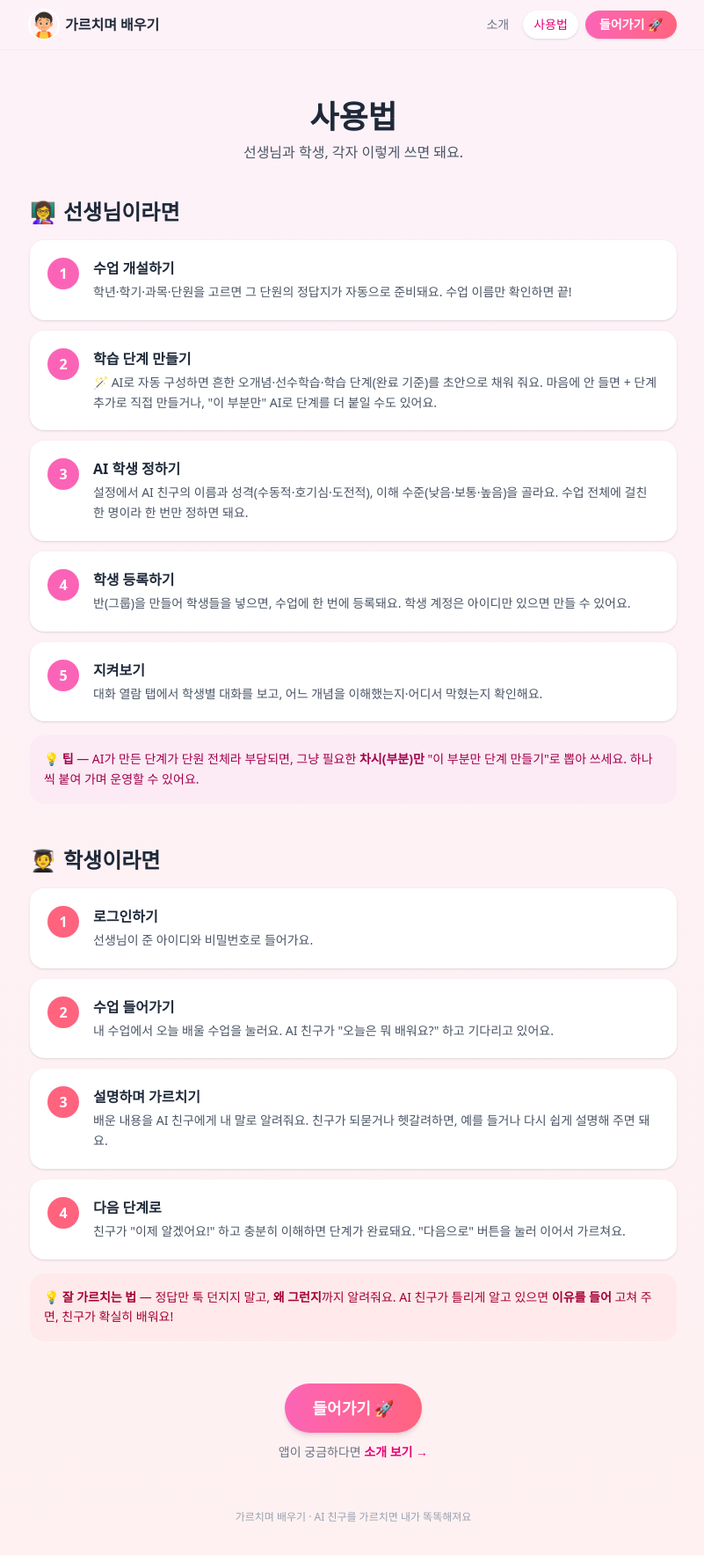
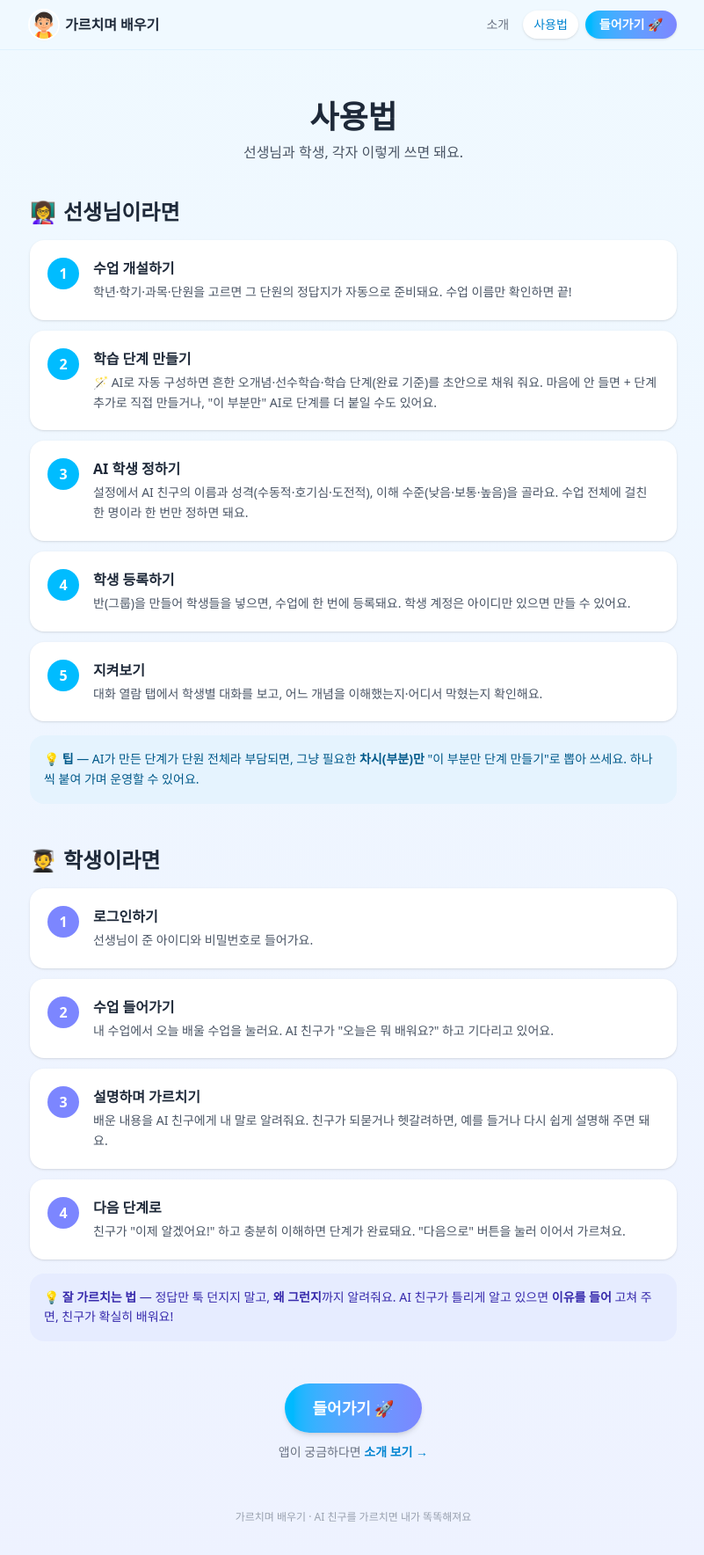
Before and after one commit to woghks0524/learnbyteach, a Next.js app: page /guide in a window 1280 px wide. Shown: the top 1768 px of the page at 88% size, without its empty margins (238-1039 px from the left). Built offline with nearby package versions, Linux system fonts and the light colour scheme.

Commit message:
Revert "입구 화면(로그인·소개·사용법·네비·로딩) 핑크 테마로 변경"
This reverts commit 3e58d725b5cf49aad836d7c719afa01ade0507e1.

```diff
--- a/src/app/about/page.tsx
+++ b/src/app/about/page.tsx
@@ -15,7 +15,7 @@ const traits = [
 
 export default function AboutPage() {
   return (
-    <div className="min-h-screen bg-gradient-to-b from-pink-50 to-rose-50 text-gray-800">
+    <div className="min-h-screen bg-gradient-to-b from-sky-50 to-indigo-50 text-gray-800">
       <PublicNav active="about" />
 
       <main className="max-w-3xl mx-auto px-4 py-10 sm:py-14">
@@ -28,7 +28,7 @@ export default function AboutPage() {
           </div>
           <h1 className="text-3xl sm:text-4xl font-extrabold mb-3">가르치며 배우기</h1>
           <p className="text-lg text-gray-600 leading-relaxed">
-            잘 모르는 <b className="text-pink-600">AI 친구</b>를 가르쳐 보세요.<br />
+            잘 모르는 <b className="text-sky-600">AI 친구</b>를 가르쳐 보세요.<br />
             남에게 설명하다 보면, 내가 진짜로 아는지 저절로 드러나요. ✨
           </p>
         </section>
@@ -77,12 +77,12 @@ export default function AboutPage() {
         <section className="mt-10 text-center">
           <Link
             href="/login"
-            className="inline-block px-8 py-3.5 text-lg bg-gradient-to-r from-pink-400 to-rose-400 text-white rounded-full hover:from-pink-500 hover:to-rose-500 transition font-bold shadow-md active:scale-[0.98]"
+            className="inline-block px-8 py-3.5 text-lg bg-gradient-to-r from-sky-400 to-indigo-400 text-white rounded-full hover:from-sky-500 hover:to-indigo-500 transition font-bold shadow-md active:scale-[0.98]"
           >
             지금 시작하기 🚀
           </Link>
           <p className="mt-3 text-sm text-gray-500">
-            처음이라면 <Link href="/guide" className="text-pink-600 font-bold hover:underline">사용법 먼저 보기 →</Link>
+            처음이라면 <Link href="/guide" className="text-sky-600 font-bold hover:underline">사용법 먼저 보기 →</Link>
           </p>
         </section>
 
--- a/src/app/guide/page.tsx
+++ b/src/app/guide/page.tsx
@@ -35,7 +35,7 @@ function StepCard({ n, title, body, color }: { n: number; title: string; body: s
 
 export default function GuidePage() {
   return (
-    <div className="min-h-screen bg-gradient-to-b from-pink-50 to-rose-50 text-gray-800">
+    <div className="min-h-screen bg-gradient-to-b from-sky-50 to-indigo-50 text-gray-800">
       <PublicNav active="guide" />
 
       <main className="max-w-3xl mx-auto px-4 py-10 sm:py-14">
@@ -52,10 +52,10 @@ export default function GuidePage() {
           </div>
           <div className="space-y-3">
             {teacherSteps.map((s) => (
-              <StepCard key={s.n} {...s} color="bg-pink-400" />
+              <StepCard key={s.n} {...s} color="bg-sky-400" />
             ))}
           </div>
-          <div className="mt-4 bg-pink-100/60 rounded-2xl p-4 text-sm text-pink-800 leading-relaxed">
+          <div className="mt-4 bg-sky-100/60 rounded-2xl p-4 text-sm text-sky-800 leading-relaxed">
             💡 <b>팁</b> — AI가 만든 단계가 단원 전체라 부담되면, 그냥 필요한 <b>차시(부분)만</b> "이 부분만 단계 만들기"로 뽑아 쓰세요. 하나씩 붙여 가며 운영할 수 있어요.
           </div>
         </section>
@@ -68,10 +68,10 @@ export default function GuidePage() {
           </div>
           <div className="space-y-3">
             {studentSteps.map((s) => (
-              <StepCard key={s.n} {...s} color="bg-rose-400" />
+              <StepCard key={s.n} {...s} color="bg-indigo-400" />
             ))}
           </div>
-          <div className="mt-4 bg-rose-100/60 rounded-2xl p-4 text-sm text-rose-800 leading-relaxed">
+          <div className="mt-4 bg-indigo-100/60 rounded-2xl p-4 text-sm text-indigo-800 leading-relaxed">
             💡 <b>잘 가르치는 법</b> — 정답만 툭 던지지 말고, <b>왜 그런지</b>까지 알려줘요. AI 친구가 틀리게 알고 있으면 <b>이유를 들어</b> 고쳐 주면, 친구가 확실히 배워요!
           </div>
         </section>
@@ -80,12 +80,12 @@ export default function GuidePage() {
         <section className="text-center">
           <Link
             href="/login"
-            className="inline-block px-8 py-3.5 text-lg bg-gradient-to-r from-pink-400 to-rose-400 text-white rounded-full hover:from-pink-500 hover:to-rose-500 transition font-bold shadow-md active:scale-[0.98]"
+            className="inline-block px-8 py-3.5 text-lg bg-gradient-to-r from-sky-400 to-indigo-400 text-white rounded-full hover:from-sky-500 hover:to-indigo-500 transition font-bold shadow-md active:scale-[0.98]"
           >
             들어가기 🚀
           </Link>
           <p className="mt-3 text-sm text-gray-500">
-            앱이 궁금하다면 <Link href="/about" className="text-pink-600 font-bold hover:underline">소개 보기 →</Link>
+            앱이 궁금하다면 <Link href="/about" className="text-sky-600 font-bold hover:underline">소개 보기 →</Link>
           </p>
         </section>
 
--- a/src/app/login/page.tsx
+++ b/src/app/login/page.tsx
@@ -31,7 +31,7 @@ export default function LoginPage() {
   };
 
   return (
-    <div className="min-h-screen flex items-center justify-center p-4 bg-gradient-to-b from-pink-100 via-pink-50 to-rose-100">
+    <div className="min-h-screen flex items-center justify-center p-4 bg-gradient-to-b from-sky-100 via-sky-50 to-indigo-100">
       <div className="w-full max-w-sm">
         {/* AI 친구들 인사 */}
         <div className="flex justify-center items-end -space-x-4 mb-4">
@@ -48,7 +48,7 @@ export default function LoginPage() {
           )}
           <div>
             <label className="block text-base font-medium text-gray-700 mb-1">아이디</label>
-            <div className="flex items-center border-2 border-pink-200 rounded-2xl focus-within:border-pink-400 focus-within:ring-2 focus-within:ring-pink-100">
+            <div className="flex items-center border-2 border-sky-200 rounded-2xl focus-within:border-sky-400 focus-within:ring-2 focus-within:ring-sky-100">
               <input
                 type="text"
                 value={username}
@@ -66,19 +66,19 @@ export default function LoginPage() {
               type="password"
               value={password}
               onChange={(e) => setPassword(e.target.value)}
-              className="w-full px-4 py-3 text-base border-2 border-pink-200 rounded-2xl focus:outline-none focus:border-pink-400 focus:ring-2 focus:ring-pink-100"
+              className="w-full px-4 py-3 text-base border-2 border-sky-200 rounded-2xl focus:outline-none focus:border-sky-400 focus:ring-2 focus:ring-sky-100"
               required
             />
           </div>
           <button
             type="submit"
-            className="w-full py-3.5 text-lg bg-gradient-to-r from-pink-400 to-rose-400 text-white rounded-full hover:from-pink-500 hover:to-rose-500 transition font-bold shadow-md active:scale-[0.98]"
+            className="w-full py-3.5 text-lg bg-gradient-to-r from-sky-400 to-indigo-400 text-white rounded-full hover:from-sky-500 hover:to-indigo-500 transition font-bold shadow-md active:scale-[0.98]"
           >
             들어가기 🚀
           </button>
           <p className="text-center text-base text-gray-500">
             계정이 없으신가요?{" "}
-            <Link href="/register" className="text-pink-600 font-bold hover:underline">
+            <Link href="/register" className="text-sky-600 font-bold hover:underline">
               회원가입
             </Link>
           </p>
@@ -86,10 +86,10 @@ export default function LoginPage() {
 
         {/* 소개·사용법 바로가기 */}
         <div className="mt-5 flex items-center justify-center gap-2 text-sm">
-          <Link href="/about" className="px-4 py-2 rounded-full bg-white/70 text-gray-600 font-medium hover:text-pink-600 hover:bg-white transition shadow-sm">
+          <Link href="/about" className="px-4 py-2 rounded-full bg-white/70 text-gray-600 font-medium hover:text-sky-600 hover:bg-white transition shadow-sm">
             📖 서비스 소개
           </Link>
-          <Link href="/guide" className="px-4 py-2 rounded-full bg-white/70 text-gray-600 font-medium hover:text-pink-600 hover:bg-white transition shadow-sm">
+          <Link href="/guide" className="px-4 py-2 rounded-full bg-white/70 text-gray-600 font-medium hover:text-sky-600 hover:bg-white transition shadow-sm">
             💡 사용법
           </Link>
         </div>
--- a/src/app/page.tsx
+++ b/src/app/page.tsx
@@ -20,8 +20,8 @@ export default function Home() {
   }, [status, session, router]);
 
   return (
-    <div className="min-h-screen flex items-center justify-center bg-pink-50">
-      <div className="animate-spin rounded-full h-10 w-10 border-b-4 border-pink-500" />
+    <div className="min-h-screen flex items-center justify-center bg-sky-50">
+      <div className="animate-spin rounded-full h-10 w-10 border-b-4 border-sky-500" />
     </div>
   );
 }
--- a/src/components/PublicNav.tsx
+++ b/src/components/PublicNav.tsx
@@ -6,7 +6,7 @@ export default function PublicNav({ active }: { active?: "about" | "guide" }) {
     <Link
       href={href}
       className={`px-3 py-1.5 rounded-full text-sm font-medium transition ${
-        active === key ? "bg-white text-pink-600 shadow-sm" : "text-gray-500 hover:text-pink-600"
+        active === key ? "bg-white text-sky-600 shadow-sm" : "text-gray-500 hover:text-sky-600"
       }`}
     >
       {label}
@@ -14,7 +14,7 @@ export default function PublicNav({ active }: { active?: "about" | "guide" }) {
   );
 
   return (
-    <nav className="sticky top-0 z-20 bg-pink-50/80 backdrop-blur border-b border-pink-100">
+    <nav className="sticky top-0 z-20 bg-sky-50/80 backdrop-blur border-b border-sky-100">
       <div className="max-w-3xl mx-auto px-4 h-14 flex items-center justify-between gap-2">
         <Link href="/" className="flex items-center gap-2 shrink-0">
           <img src="/avatars/default.png" alt="" className="w-8 h-8 rounded-full object-cover ring-2 ring-white shadow-sm" />
@@ -25,7 +25,7 @@ export default function PublicNav({ active }: { active?: "about" | "guide" }) {
           {link("/guide", "사용법", "guide")}
           <Link
             href="/login"
-            className="ml-1 px-4 py-1.5 rounded-full text-sm font-bold text-white bg-gradient-to-r from-pink-400 to-rose-400 hover:from-pink-500 hover:to-rose-500 transition shadow-sm"
+            className="ml-1 px-4 py-1.5 rounded-full text-sm font-bold text-white bg-gradient-to-r from-sky-400 to-indigo-400 hover:from-sky-500 hover:to-indigo-500 transition shadow-sm"
           >
             들어가기 🚀
           </Link>
```
